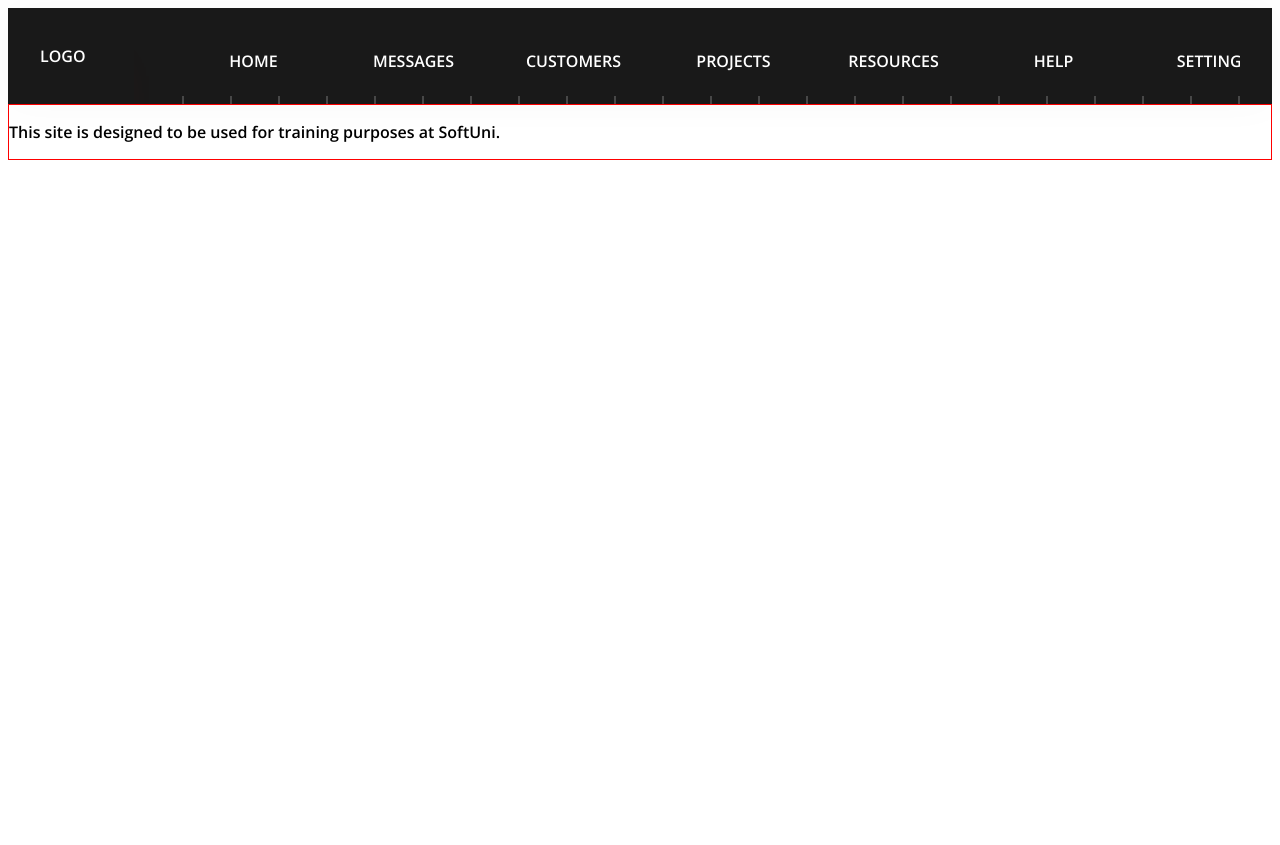
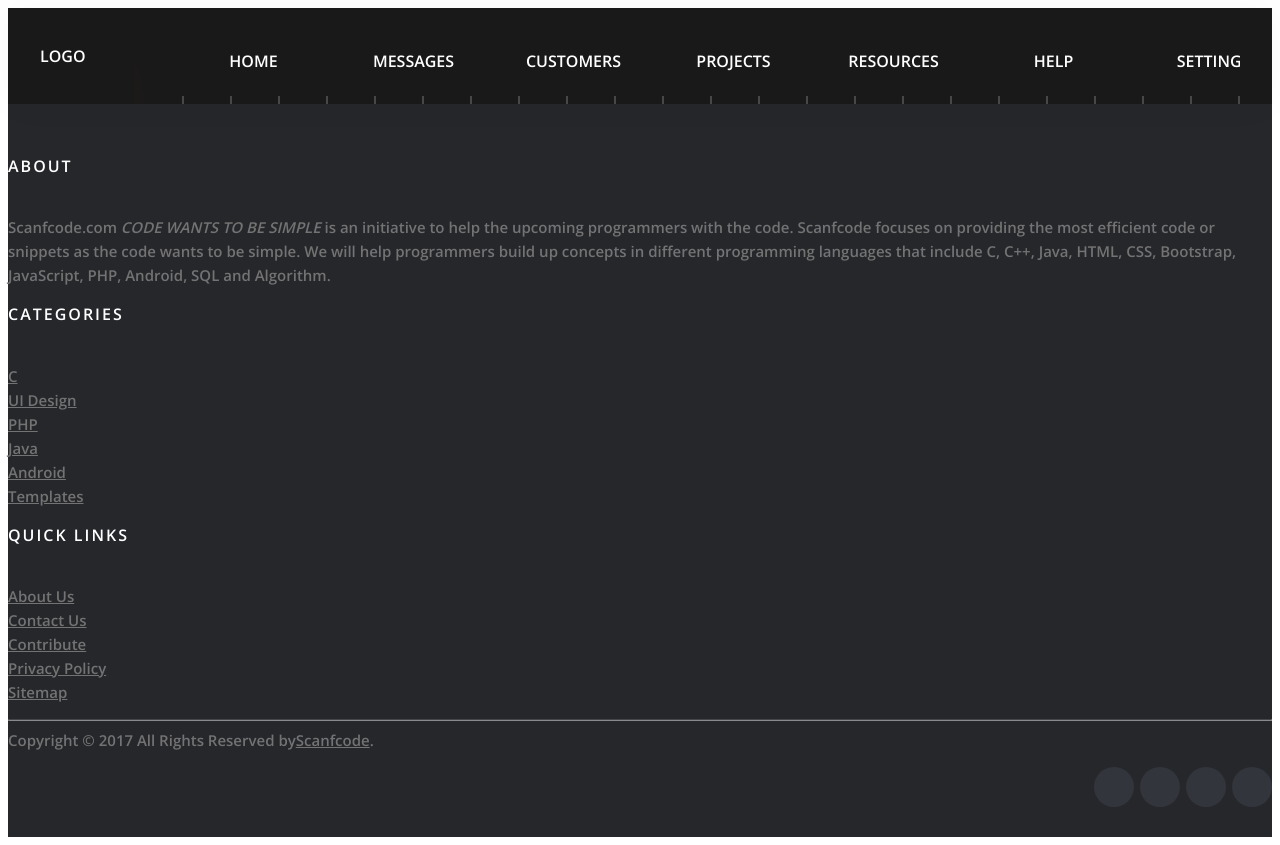
Before and after one commit to Stavrev0102/React-Component-Workshop, a React (Vite) app in the folder client/: page / in a window 1280 px wide. Before the commit the page ends 800 px from the top, so only its background shows below. Built offline with nearby package versions, Linux system fonts and the light colour scheme.

Commit message:
install font awesome

```diff
--- a/client/package.json
+++ b/client/package.json
@@ -10,6 +10,9 @@
     "preview": "vite preview"
   },
   "dependencies": {
+    "@fortawesome/fontawesome-svg-core": "^6.4.2",
+    "@fortawesome/free-brands-svg-icons": "^6.4.2",
+    "@fortawesome/react-fontawesome": "^0.2.0",
     "bootstrap": "^5.3.2",
     "feather-icons": "^4.29.1",
     "react": "^18.2.0",
--- a/client/src/App.jsx
+++ b/client/src/App.jsx
@@ -1,5 +1,6 @@
 import Footer from "./components/Footer/Footer"
 import Header from "./components/Header/Header";
+import Spinner from "./components/Spinner/Spinner";
 import './App.css';
 
 function App() {
--- a/client/src/components/Footer/Footer.css
+++ b/client/src/components/Footer/Footer.css
@@ -1,4 +1,163 @@
-.footer {
-    border: 1px solid red;
-
+.site-footer
+{
+  background-color:#26272b;
+  padding:45px 0 20px;
+  font-size:15px;
+  line-height:24px;
+  color:#737373;
 }
+.site-footer hr
+{
+  border-top-color:#bbb;
+  opacity:0.5
+}
+.site-footer hr.small
+{
+  margin:20px 0
+}
+.site-footer h6
+{
+  color:#fff;
+  font-size:16px;
+  text-transform:uppercase;
+  margin-top:5px;
+  letter-spacing:2px
+}
+.site-footer a
+{
+  color:#737373;
+}
+.site-footer a:hover
+{
+  color:#3366cc;
+  text-decoration:none;
+}
+.footer-links
+{
+  padding-left:0;
+  list-style:none
+}
+.footer-links li
+{
+  display:block
+}
+.footer-links a
+{
+  color:#737373
+}
+.footer-links a:active,.footer-links a:focus,.footer-links a:hover
+{
+  color:#3366cc;
+  text-decoration:none;
+}
+.footer-links.inline li
+{
+  display:inline-block
+}
+.site-footer .social-icons
+{
+  text-align:right
+}
+.site-footer .social-icons a
+{
+  width:40px;
+  height:40px;
+  line-height:40px;
+  margin-left:6px;
+  margin-right:0;
+  border-radius:100%;
+  background-color:#33353d
+}
+.copyright-text
+{
+  margin:0
+}
+@media (max-width:991px)
+{
+  .site-footer [class^=col-]
+  {
+    margin-bottom:30px
+  }
+}
+@media (max-width:767px)
+{
+  .site-footer
+  {
+    padding-bottom:0
+  }
+  .site-footer .copyright-text,.site-footer .social-icons
+  {
+    text-align:center
+  }
+}
+.social-icons
+{
+  padding-left:0;
+  margin-bottom:0;
+  list-style:none
+}
+.social-icons li
+{
+  display:inline-block;
+  margin-bottom:4px
+}
+.social-icons li.title
+{
+  margin-right:15px;
+  text-transform:uppercase;
+  color:#96a2b2;
+  font-weight:700;
+  font-size:13px
+}
+.social-icons a{
+  background-color:#eceeef;
+  color:#818a91;
+  font-size:16px;
+  display:inline-block;
+  line-height:44px;
+  width:44px;
+  height:44px;
+  text-align:center;
+  margin-right:8px;
+  border-radius:100%;
+  -webkit-transition:all .2s linear;
+  -o-transition:all .2s linear;
+  transition:all .2s linear
+}
+.social-icons a:active,.social-icons a:focus,.social-icons a:hover
+{
+  color:#fff;
+  background-color:#29aafe
+}
+.social-icons.size-sm a
+{
+  line-height:34px;
+  height:34px;
+  width:34px;
+  font-size:14px
+}
+.social-icons a.facebook:hover
+{
+  background-color:#3b5998
+}
+.social-icons a.twitter:hover
+{
+  background-color:#00aced
+}
+.social-icons a.linkedin:hover
+{
+  background-color:#007bb6
+}
+.social-icons a.dribbble:hover
+{
+  background-color:#ea4c89
+}
+@media (max-width:767px)
+{
+  .social-icons li.title
+  {
+    display:block;
+    margin-right:0;
+    font-weight:600
+  }
+}
--- a/client/src/components/Footer/Footer.jsx
+++ b/client/src/components/Footer/Footer.jsx
@@ -3,10 +3,112 @@
 
 export default function Footer() {
     return (
-      <footer className="footer">
-        <p>
-          This site is designed to be used for training purposes at SoftUni.
-        </p>
+      <>
+      {/* Site footer */}
+      <footer className="site-footer">
+        <div className="container">
+          <div className="row">
+            <div className="col-sm-12 col-md-6">
+              <h6>About</h6>
+              <p className="text-justify">
+                Scanfcode.com <i>CODE WANTS TO BE SIMPLE </i> is an initiative to
+                help the upcoming programmers with the code. Scanfcode focuses on
+                providing the most efficient code or snippets as the code wants to
+                be simple. We will help programmers build up concepts in different
+                programming languages that include C, C++, Java, HTML, CSS,
+                Bootstrap, JavaScript, PHP, Android, SQL and Algorithm.
+              </p>
+            </div>
+            <div className="col-xs-6 col-md-3">
+              <h6>Categories</h6>
+              <ul className="footer-links">
+                <li>
+                  <a href="http://scanfcode.com/category/c-language/">C</a>
+                </li>
+                <li>
+                  <a href="http://scanfcode.com/category/front-end-development/">
+                    UI Design
+                  </a>
+                </li>
+                <li>
+                  <a href="http://scanfcode.com/category/back-end-development/">
+                    PHP
+                  </a>
+                </li>
+                <li>
+                  <a href="http://scanfcode.com/category/java-programming-language/">
+                    Java
+                  </a>
+                </li>
+                <li>
+                  <a href="http://scanfcode.com/category/android/">Android</a>
+                </li>
+                <li>
+                  <a href="http://scanfcode.com/category/templates/">Templates</a>
+                </li>
+              </ul>
+            </div>
+            <div className="col-xs-6 col-md-3">
+              <h6>Quick Links</h6>
+              <ul className="footer-links">
+                <li>
+                  <a href="http://scanfcode.com/about/">About Us</a>
+                </li>
+                <li>
+                  <a href="http://scanfcode.com/contact/">Contact Us</a>
+                </li>
+                <li>
+                  <a href="http://scanfcode.com/contribute-at-scanfcode/">
+                    Contribute
+                  </a>
+                </li>
+                <li>
+                  <a href="http://scanfcode.com/privacy-policy/">Privacy Policy</a>
+                </li>
+                <li>
+                  <a href="http://scanfcode.com/sitemap/">Sitemap</a>
+                </li>
+              </ul>
+            </div>
+          </div>
+          <hr />
+        </div>
+        <div className="container">
+          <div className="row">
+            <div className="col-md-8 col-sm-6 col-xs-12">
+              <p className="copyright-text">
+                Copyright © 2017 All Rights Reserved by
+                <a href="#">Scanfcode</a>.
+              </p>
+            </div>
+            <div className="col-md-4 col-sm-6 col-xs-12">
+              <ul className="social-icons">
+                <li>
+                  <a className="facebook" href="#">
+                    <i className="fa fa-facebook" />
+                  </a>
+                </li>
+                <li>
+                  <a className="twitter" href="#">
+                    <i className="fa fa-twitter" />
+                  </a>
+                </li>
+                <li>
+                  <a className="dribbble" href="#">
+                    <i className="fa fa-dribbble" />
+                  </a>
+                </li>
+                <li>
+                  <a className="linkedin" href="#">
+                    <i className="fa fa-linkedin" />
+                  </a>
+                </li>
+              </ul>
+            </div>
+          </div>
+        </div>
       </footer>
+    </>
+
     );
 }
--- a/client/src/components/Spinner.jsx
+++ /dev/null
@@ -1,5 +0,0 @@
-export  default function Spinner()  {
- return(
-    <div className="spinner"></div>
- )
-}
--- /dev/null
+++ b/client/src/components/Spinner/Spinner.css
@@ -0,0 +1,30 @@
+.loader{
+  position: relative;
+  font-size: 48px;
+  letter-spacing: 6px;
+}
+.loader:before {
+  content: "Loading";
+  color: black#fff;
+}
+.loader:after {
+  content: "";
+  width: 20px;
+  height: 20px;
+  background-color: #ff3d00;
+  background-image: radial-gradient(circle 2px, #fff4 100%, transparent 0),
+    radial-gradient(circle 1px, #fff3 100%, transparent 0);
+  background-position: 14px -4px, 12px -1px;
+  border-radius: 50%;
+  position: absolute;
+  margin: auto;
+  top: -5px;
+  right: 66px;
+  transform-origin: center bottom;
+  animation: fillBaloon 1s ease-in-out infinite alternate;
+}
+
+@keyframes fillBaloon {
+  0% { transform: scale(1)}
+  100% { transform: scale(3)}
+}
--- /dev/null
+++ b/client/src/components/Spinner/Spinner.jsx
@@ -0,0 +1,8 @@
+
+import '../Spinner/Spinner.css'
+export  default function Spinner()  {
+
+ return(
+   <span className="loader"></span>
+ )
+}
```
Also changed, not shown: 1 other file (tests, documents, lock files or other folders).
